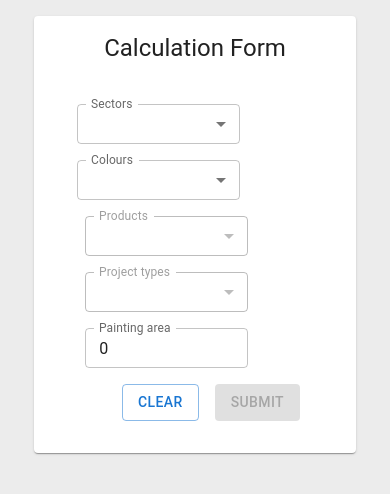
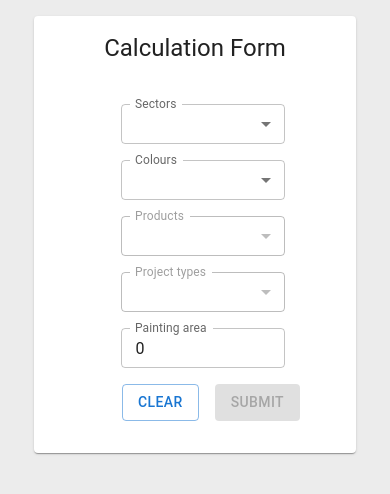
Before and after one commit to majdajroudi/pcc, a React (Create React App) app: page / in a window 390 px wide. Shown: the top 494 px of the page. Built offline with nearby package versions, Linux system fonts and the light colour scheme.

Commit message:
justify content in a column in mobile screens

```diff
--- a/src/components/calculation-form/index.tsx
+++ b/src/components/calculation-form/index.tsx
@@ -55,8 +55,8 @@ export default function CalculationForm() {
                         {({ errors, values, setFieldValue, handleReset, dirty, touched }) => {
                             return (
                                 <Form className="w-100">
-                                    <div className="d-flex flex-column  w-100 justify-content-center">
-                                        <div className="w-75 d-flex justify-space-around align-items-center flex-column">
+                                    <div className="d-flex flex-column flex-md-row w-100 justify-content-center align-items-center align-items-md-start">
+                                        <div className="w-75 ms-3 ms-md-0 d-flex justify-space-around align-items-center flex-column">
                                             <Field name="sector">
                                                 {(formProps: any) => (
                                                     <DropdownMenu items={data.sectors}
```
